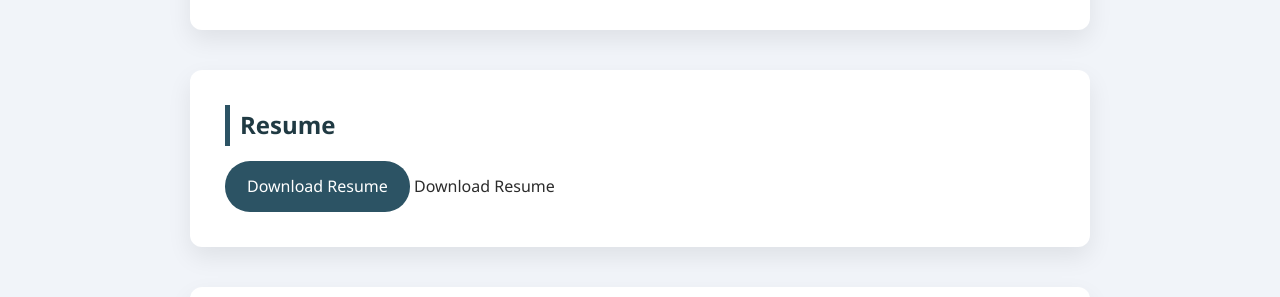
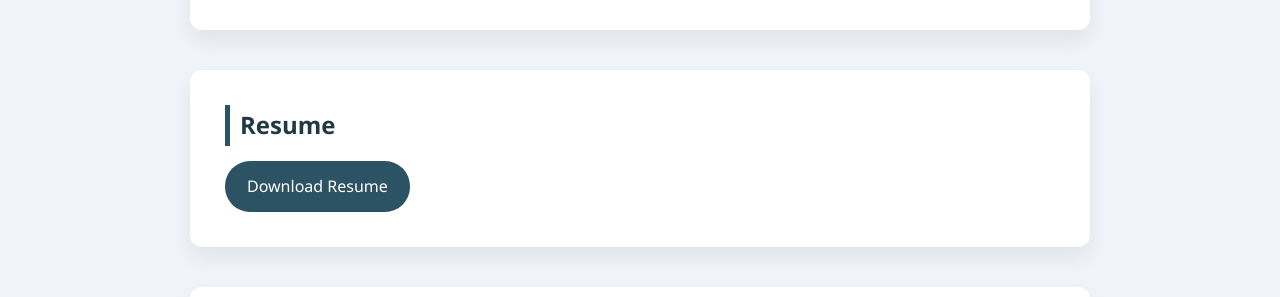
Before and after one commit to Prince-Sinha26/Portfolio, a plain HTML site: page index.html in a window 1280 px wide. Shown: the part 1068-1365 px from the top of the page. Drawn offline with Linux system fonts and the light colour scheme.

Commit message:
Update index.html

```diff
--- a/index.html
+++ b/index.html
@@ -222,9 +222,6 @@ footer{
   <a class="btn" href="PRINCE_SINHA_RESUME.pdf" target="_blank">
     Download Resume
 </a>
-
-    Download Resume
-  </a>
 </div>
 
 <!-- CONTACT -->
```
